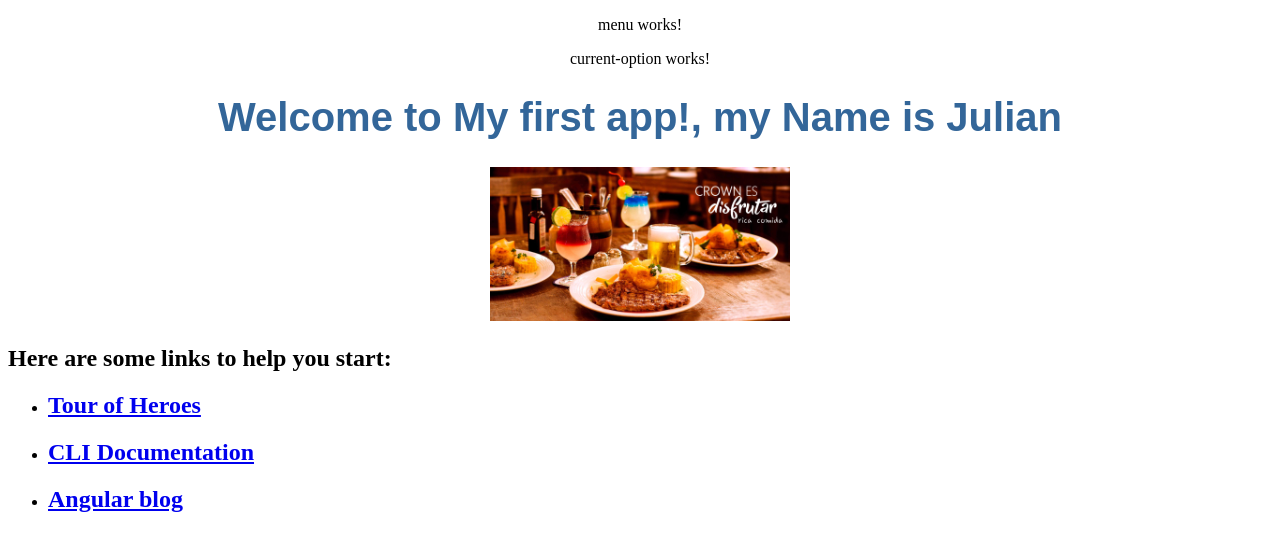
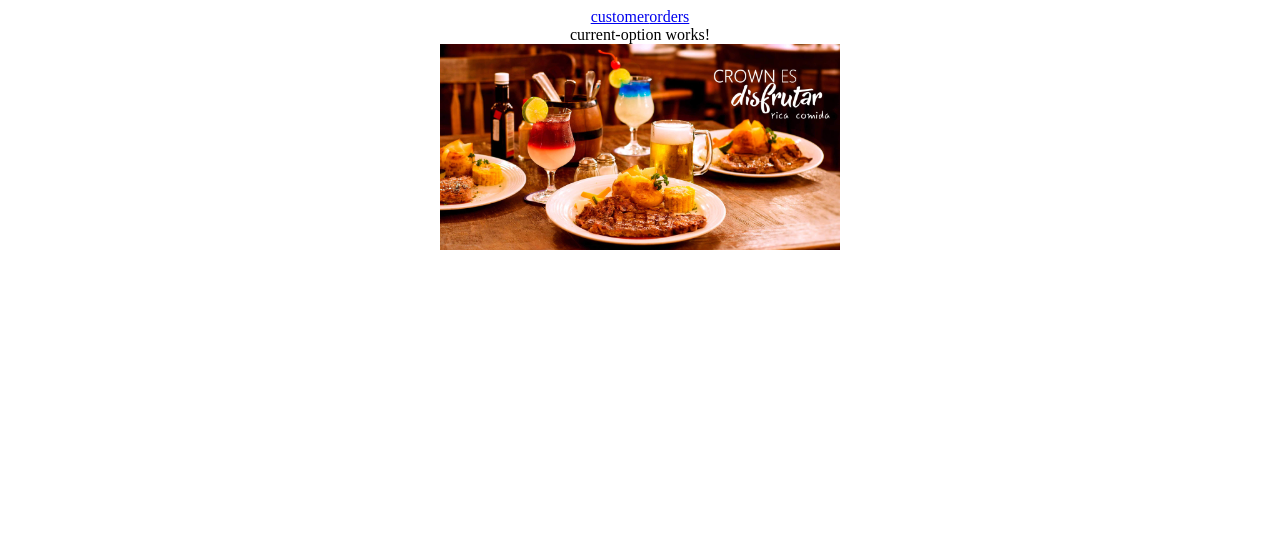
Before and after one commit to jualca55/my-first-app, an Angular app: page / in a window 1280 px wide. Shown: the top 550 px of the page. Built offline with nearby package versions, Linux system fonts and the light colour scheme.

Commit message:
se crea link para customers, orders

```diff
--- a/src/app/app.component.html
+++ b/src/app/app.component.html
@@ -6,20 +6,5 @@
 <div>
   <app-current-option></app-current-option>
 </div>
-  <h1>
-    Welcome to {{title}}!, my Name is {{myname}}
-  </h1>
-  <img width="300" src="/assets/images/restaurantes.jpg">
+   <img width="400" src="/assets/images/restaurantes.jpg">
 </div>
-<h2>Here are some links to help you start: </h2>
-<ul>
-  <li>
-    <h2><a target="_blank" href="https://angular.io/tutorial">Tour of Heroes</a></h2>
-  </li>
-  <li>
-    <h2><a target="_blank" href="https://github.com/angular/angular-cli/wiki">CLI Documentation</a></h2>
-  </li>
-  <li>
-    <h2><a target="_blank" href="https://blog.angular.io/">Angular blog</a></h2>
-  </li>
-</ul>
--- a/src/app/app.module.ts
+++ b/src/app/app.module.ts
@@ -2,8 +2,19 @@ import { BrowserModule } from '@angular/platform-browser';
 import { NgModule } from '@angular/core';
 
 import { AppComponent } from './app.component';
-import { MenuComponent } from './menu/menu.component';
-import { CurrentOptionComponent } from './current-option/current-option.component';
+import {CustomersModule} from './customers/customers.module';
+import {MenuComponent} from './menu/menu.component';
+import {CurrentOptionComponent} from './current-option/current-option.component';
+import {OrdersModule} from './orders/orders.module';
+
+import {RouterModule,Routes} from '@angular/router';
+import {IndexComponent} from './customers/index/index.component';
+import {AddComponent as OrderAddComponent} from './orders/add/add.component';
+
+const appRoutes:Routes = [
+  {path: "customers/index", component: IndexComponent},
+  {path: "orders/add", component: OrderAddComponent}
+];
 
 @NgModule({
   declarations: [
@@ -12,7 +23,12 @@ import { CurrentOptionComponent } from './current-option/current-option.componen
     CurrentOptionComponent
   ],
   imports: [
-    BrowserModule
+    BrowserModule,
+    CustomersModule,
+    OrdersModule,
+    RouterModule.forRoot(
+      appRoutes
+    )
   ],
   providers: [],
   bootstrap: [AppComponent]
--- a/src/app/current-option/current-option.component.html
+++ b/src/app/current-option/current-option.component.html
@@ -1,3 +1,6 @@
-<p>
+<div>
   current-option works!
-</p>
+  <div>
+    <router-outlet></router-outlet>
+  </div>
+</div>
--- a/src/app/menu/menu.component.html
+++ b/src/app/menu/menu.component.html
@@ -1,3 +1,6 @@
-<p>
-  menu works!
-</p>
+<div>
+  <nav>
+    <a routerLink="customers/index" routerLinkActive="active">customer</a>
+    <a routerLink="orders/add" routerLinkActive="active">orders</a>
+ </nav>
+</div>
--- /dev/null
+++ b/src/app/orders/add/add.component.html
@@ -0,0 +1,3 @@
+<p>
+  add works!
+</p>
--- /dev/null
+++ b/src/app/orders/add/add.component.ts
@@ -0,0 +1,15 @@
+import { Component, OnInit } from '@angular/core';
+
+@Component({
+  selector: 'app-add',
+  templateUrl: './add.component.html',
+  styleUrls: ['./add.component.css']
+})
+export class AddComponent implements OnInit {
+
+  constructor() { }
+
+  ngOnInit() {
+  }
+
+}
```
Also changed, not shown: src/app/orders/orders.module.ts (added, +11 -0 lines), src/app/orders/add/add.component.css (added), 1 other file (tests, documents, lock files or other folders).
